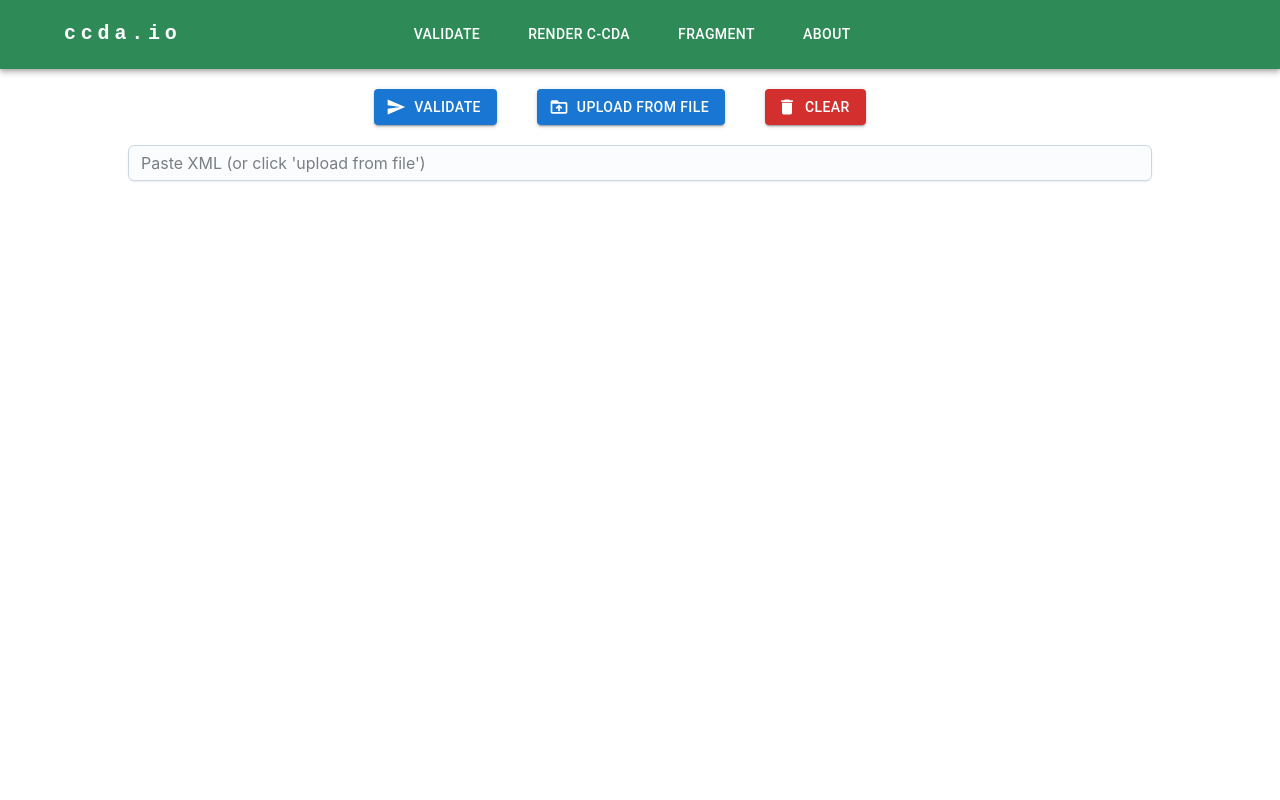
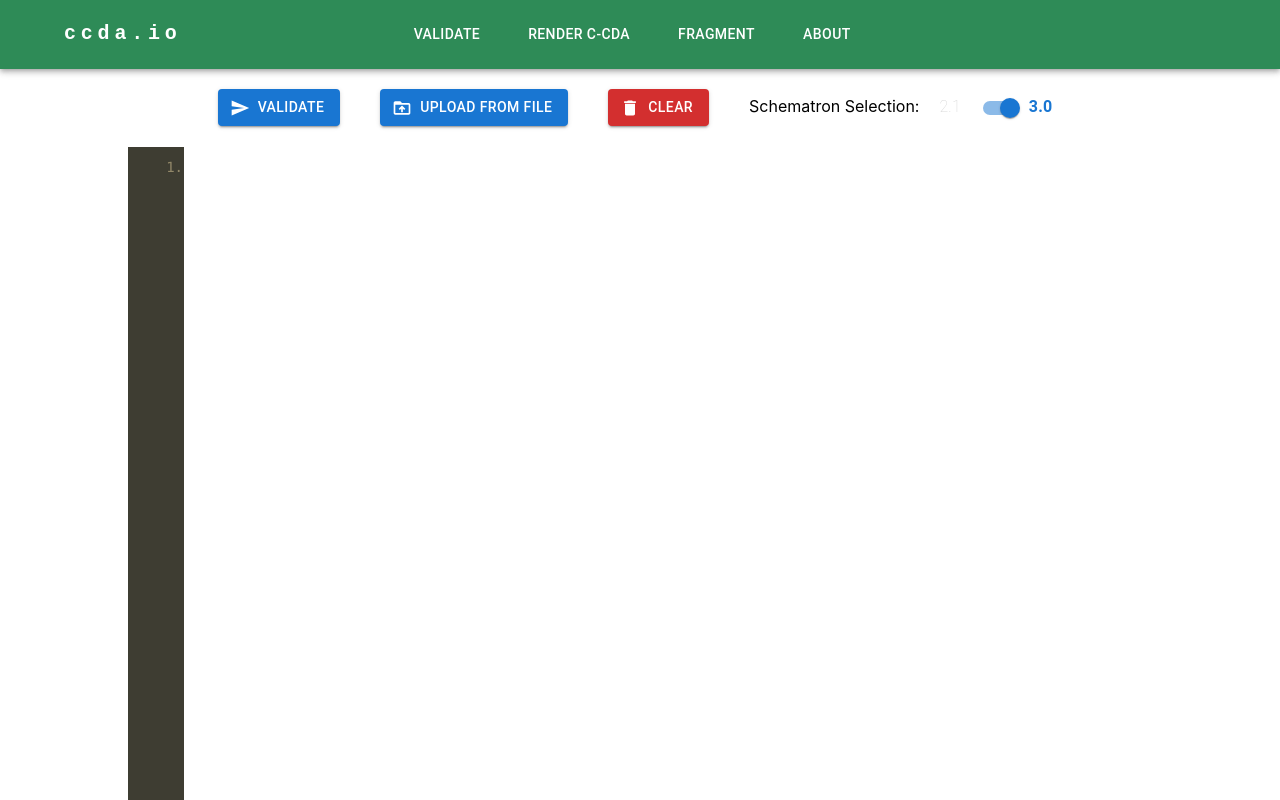
Before and after one commit to jddamore/ccda.io, a React (Create React App) app in the folder ui/: page / in a window 1280 px wide. Both pictures are taken after a click on the button "VALIDATE". Shown: the top 800 px of the page. Built offline with nearby package versions, Linux system fonts and the light colour scheme.

Commit message:
Lots of styling on textarea, sync scroll

```diff
--- a/ui/package.json
+++ b/ui/package.json
@@ -15,7 +15,8 @@
     "react": "^18.3.1",
     "react-dom": "^18.3.1",
     "react-scripts": "5.0.1",
-    "web-vitals": "^2.1.4"
+    "web-vitals": "^2.1.4",
+    "xml-formatter": "^3.6.3"
   },
   "scripts": {
     "start": "react-scripts start",
--- a/ui/src/App.css
+++ b/ui/src/App.css
@@ -12,4 +12,52 @@
   color: white;
 }
 
+.lineCounter {
+  display: block;
+  float: left;
+  font-family:lucida console, courier new, courier, monospace;
+  font-size: 14px;
+  line-height: 18px;
+  border-color: transparent;
+  overflow-y: hidden;
+  text-align: right;
+  box-shadow: none;
+  color: #707070;
+  background-color: #d8d8d8;
+  position: left;
+  width: 3.5rem;
+  /* Determine appearance of line counter */
+  background-color:#3E3D32;
+  border-color:#3E3D32;
+  color:#928869;
+}
+
+.codeArea {
+  padding-left: calc(3.5rem + 5px);
+  width:100%;
+  /* Determine appearance of code editor */
+  background-color:#272822;
+  border-color:#272822;
+  color:#ffffff;
+}
+
+.lineCounter:focus-visible,
+.codeArea:focus-visible {
+  outline:none;
+}
+
+.codeArea, .lineCounter {
+  font-family: lucida console, courier new, courier, monospace;
+  margin: 0;
+  padding: 10px 0;
+  border-radius: 0;
+  resize: none;
+  font-size: 14px;
+  line-height: 18px;
+  outline: none;
+  -moz-box-sizing: border-box;
+  -webkit-box-sizing: border-box;
+  box-sizing: border-box;
+}
+
 textarea { resize: none; }
--- a/ui/src/validate.js
+++ b/ui/src/validate.js
@@ -1,25 +1,59 @@
-import React, { Component } from "react";
+import React, { Component, useRef} from "react";
 import Textarea from "@mui/joy/Textarea";
 import Button from "@mui/material/Button";
+import Switch from "@mui/material/Switch";
+import FormLabel from "@mui/material/FormLabel";
+// import FormControlLabel from "@mui/material/FormControlLabel";
 import SendIcon from "@mui/icons-material/Send";
 import DeleteIcon from "@mui/icons-material/Delete";
 import DriveFolderUploadIcon from "@mui/icons-material/DriveFolderUpload";
+import xmlFormat from "xml-formatter";
 
 export class Validate extends Component {
+
   state = {
-    content: ''
+    content: "",
+    v3: true,
+    lineCount: 1,
+    scrollTop: 0
+  };
+
+  rows = 50;
+
+  container_style = {
+    marginLeft: "10%",
+    width: "80%",
+    marginRight: "10%",
+    float: "left",
+    display: "inline",
+  };
+
+  editor_style = {
+    fontFamily: "lucida console, courier new, courier, monospace",
+    fontSize: "14px",
+    lineHeight: "18px",
+    width: "95%"
   }
-
-  style = {
-    marginLeft: "10%",
-    marginRight: "10%",
-  };
 
   clear = () => {
     this.setState({
-      content: ''
-    })
-  }
+      content: "",
+      lineCount: 1,
+    });
+  };
+
+  schematron = (event) => {
+    // console.log(this.state)
+    if (event.target.checked) {
+      this.setState({
+        v3: true,
+      });
+    } else {
+      this.setState({
+        v3: false,
+      });
+    }
+  };
 
   handleChange = (event) => {
     event.preventDefault();
@@ -29,11 +63,32 @@ export class Validate extends Component {
 
     (async () => {
       const fileContent = await file.text();
+      let newFormat = xmlFormat(fileContent, {
+        indentation: "  ",
+        filter: (node) => node.type !== "Comment",
+        collapseContent: true,
+        lineSeparator: "\n",
+      });
+      let lineCount = newFormat.split("\n").length;
       this.setState({
-        content: fileContent
+        content: newFormat,
+        lineCount: lineCount,
       });
     })();
   };
+
+  createLineCount = () => {
+    let outarr = new Array();
+    for (var x = 0; x < this.state.lineCount; x++) {
+      outarr[x] = x + 1 + ".";
+    }
+    return outarr.join("\n");
+  };
+
+  matchScroll = (event) => {
+    let lineCounter1 = document.getElementById('line1');
+    lineCounter1.scrollTop = event.target.scrollTop
+  }
 
   render() {
     return (
@@ -64,13 +119,46 @@ export class Validate extends Component {
           >
             Clear
           </Button>
+          Schematron Selection:
+          <FormLabel
+            style={{
+              marginLeft: "20px",
+              marginRight: "10px",
+              fontWeight: this.state.v3 ? 100 : 700,
+              color: this.state.v3 ? "lightgray" : "#1976D2",
+            }}
+          >
+            2.1
+          </FormLabel>
+          <Switch color="primary" defaultChecked onChange={this.schematron} />
+          <FormLabel
+            style={{
+              marginRight: "10px",
+              fontWeight: this.state.v3 ? 700 : 100,
+              color: this.state.v3 ? "#1976D2" : "lightgray",
+            }}
+          >
+            3.0
+          </FormLabel>
         </div>
-        <Textarea
-          maxRows={30}
-          placeholder="Paste XML (or click 'upload from file')"
-          style={this.style}
-          value = {this.state.content}
-        />
+        <div style={this.container_style}>
+          <textarea
+            id="line1"
+            className="lineCounter"
+            rows={this.rows}
+            style={{ float: "left" }}
+            readOnly
+            value={this.createLineCount(this.state.lineCount)}
+          />
+          <textarea
+            className="codeArea"
+            rows={this.rows}
+            placeholder="Paste XML (or click 'upload from file')"
+            value={this.state.content}
+            style={this.editor_style}
+            onScroll={this.matchScroll}
+          />
+        </div>
       </div>
     );
   }
```
Also changed, not shown: 1 other file (tests, documents, lock files or other folders).
